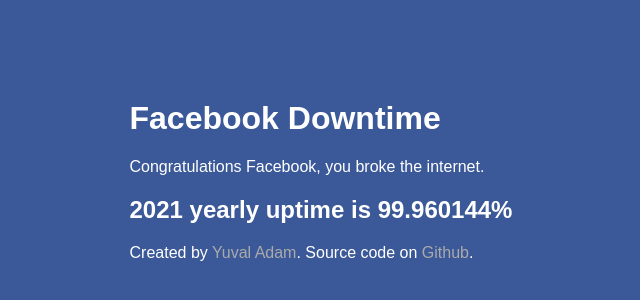
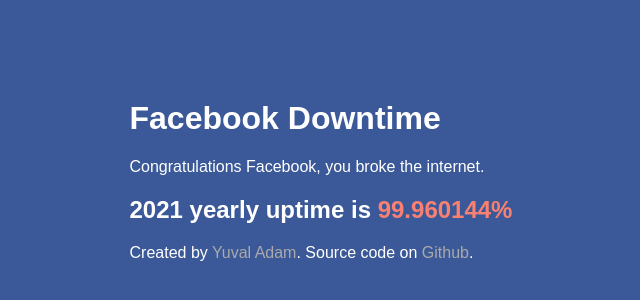
Before and after one commit to yuvadm/fbdowntime.com, a plain HTML site: page index.html in a window 1280 px wide. Shown: the part 230-530 px from the top of the page, without its empty margins (327-967 px from the left). Drawn offline with nearby package versions, Linux system fonts and the light colour scheme.

Commit message:
A splash of color

```diff
--- a/index.html
+++ b/index.html
@@ -33,6 +33,10 @@
 
         a:hover {
             color: #ddd;
+        }
+
+        #ut {
+            color: salmon;
         }
     </style>
     <script src="https://code.jquery.com/jquery-3.6.0.slim.min.js"
```
